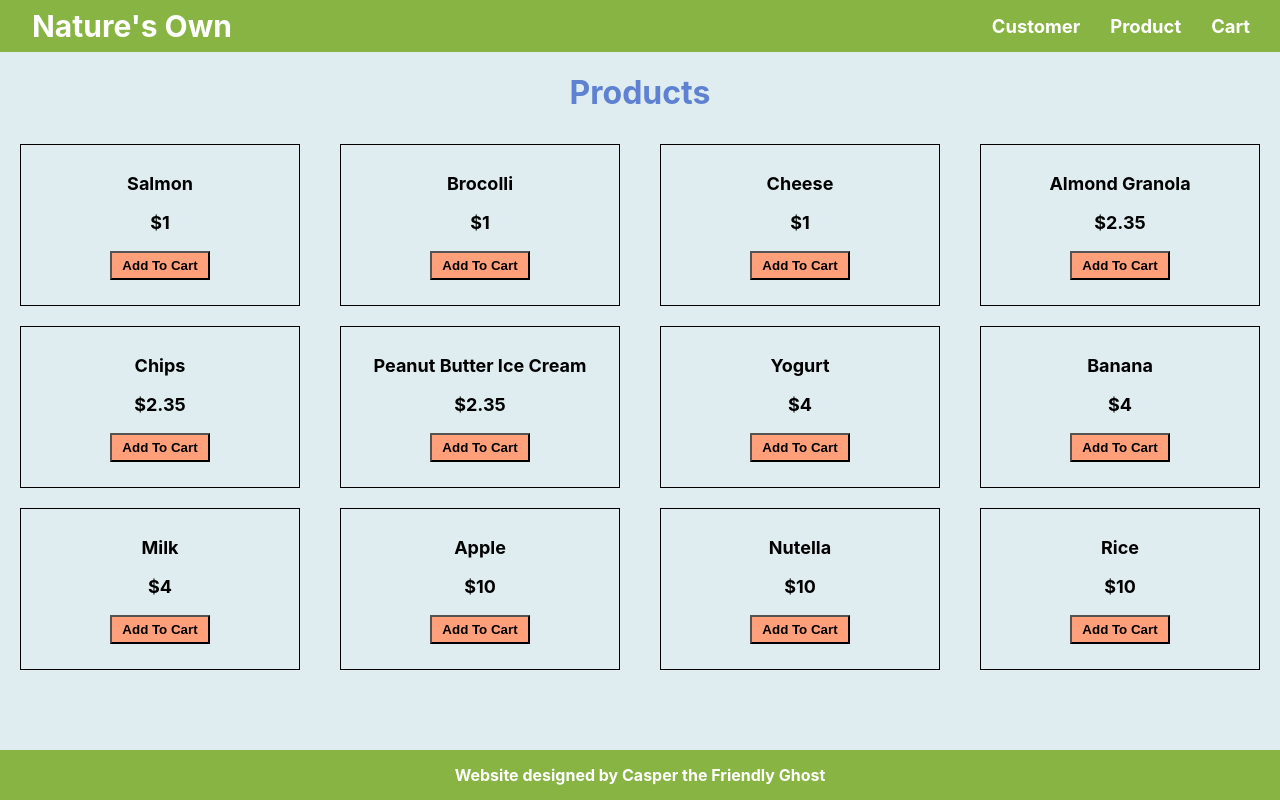
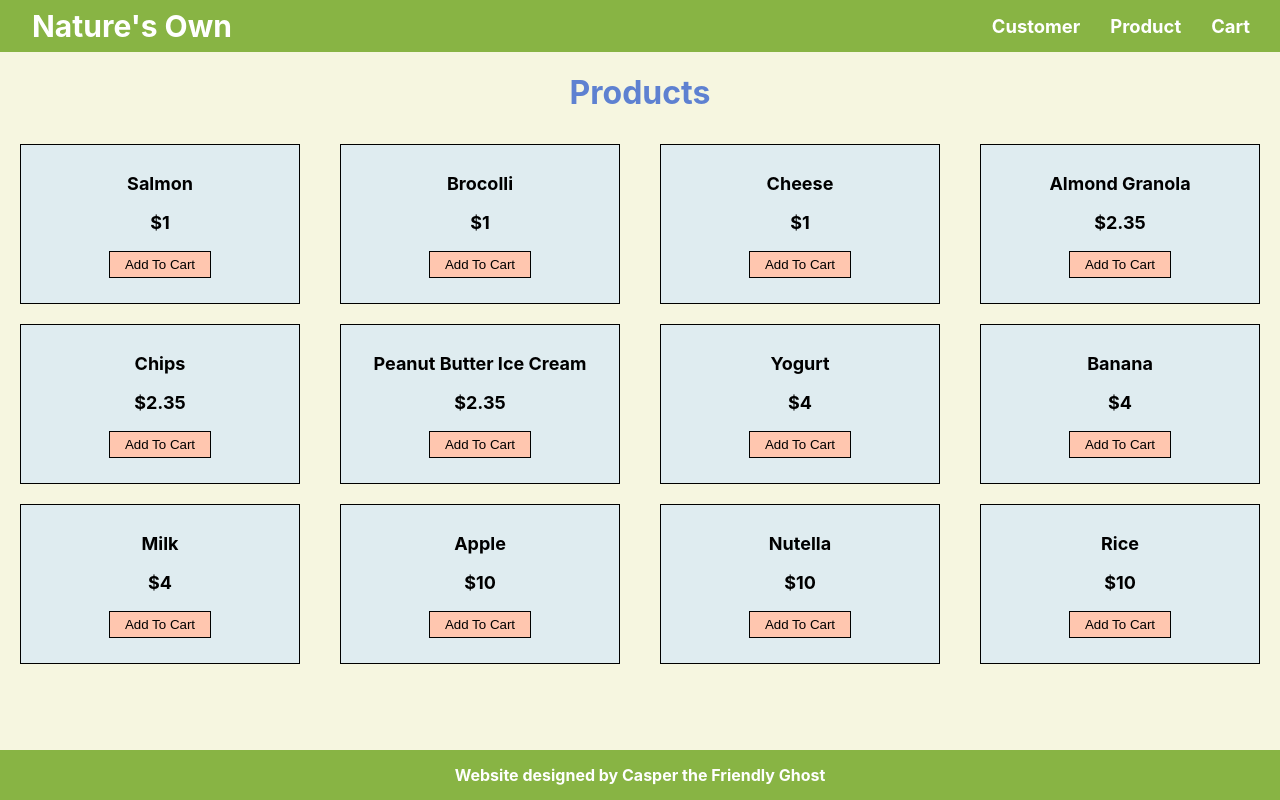
Before and after one commit to jsoon049/3125-L2, a React (Create React App) app: page /3125-L2/product in a window 1280 px wide. Built offline with nearby package versions, Linux system fonts and the light colour scheme.

Commit message:
More stuff

```diff
--- a/src/App.css
+++ b/src/App.css
@@ -1,13 +1,14 @@
 html {
-  background-color: #dfecf0;
+  background-color: #f6f6e0;
 }
 
 button {
   margin-bottom: 15px;
-  padding: 5px 10px;
+  padding: 5px 15px;
   cursor: pointer;
-  background-color: lightsalmon;
-  font-weight: 700;
+  background-color: #ffc6af;
+  font-weight: 500;
+  border: 1px solid black;
 }
 
 h1 {
--- a/src/components/Cart.css
+++ b/src/components/Cart.css
@@ -5,8 +5,8 @@
 .totalPrice {
     font-weight: 700;
     font-size: 20px;
-    margin-top: 15px;
-    margin-bottom: 5px;
+    margin-top: 10px;
+    margin-bottom: 3px;
 }
 
 .cart-wrapper {
--- a/src/components/Customer.css
+++ b/src/components/Customer.css
@@ -1,9 +1,5 @@
 .customerContainer {
     text-align: center;
-}
-
-.customerTitle {
-    margin-bottom: 35px;
 }
 
 label {
@@ -16,6 +12,7 @@ input {
     width: 16px;
     height: 16px;
     cursor: pointer;
+    margin-left: 10px;
 }
 
 .checkbox-wrapper {
@@ -23,3 +20,9 @@ input {
     border: 1px solid;
     padding: 20px;
 }
+
+.instructions {
+    margin-top: 0;
+    margin-bottom: 25px;
+    font-weight: 500;
+}
--- a/src/components/Customer.js
+++ b/src/components/Customer.js
@@ -28,7 +28,7 @@ export const Customer = () => {
     <div>
       <h1 className="customerTitle">Customer Preferences</h1>
       <div className="customerContainer">
-        <p>If applicable, please select one of the categories below</p>
+        <p className="instructions">If applicable, please select one or more of the categories below</p>
         <div className="checkbox-wrapper">
           <label>
             Would you like to see our lactose-free products?
--- a/src/components/Product.css
+++ b/src/components/Product.css
@@ -14,7 +14,7 @@
     border: 1px solid black;
     margin: 10px 20px;
     padding: 10px;
-    /* background-color: #d7eff5; */
+    background-color: #dfecf0;
 }
 
 .prodtext {
```
